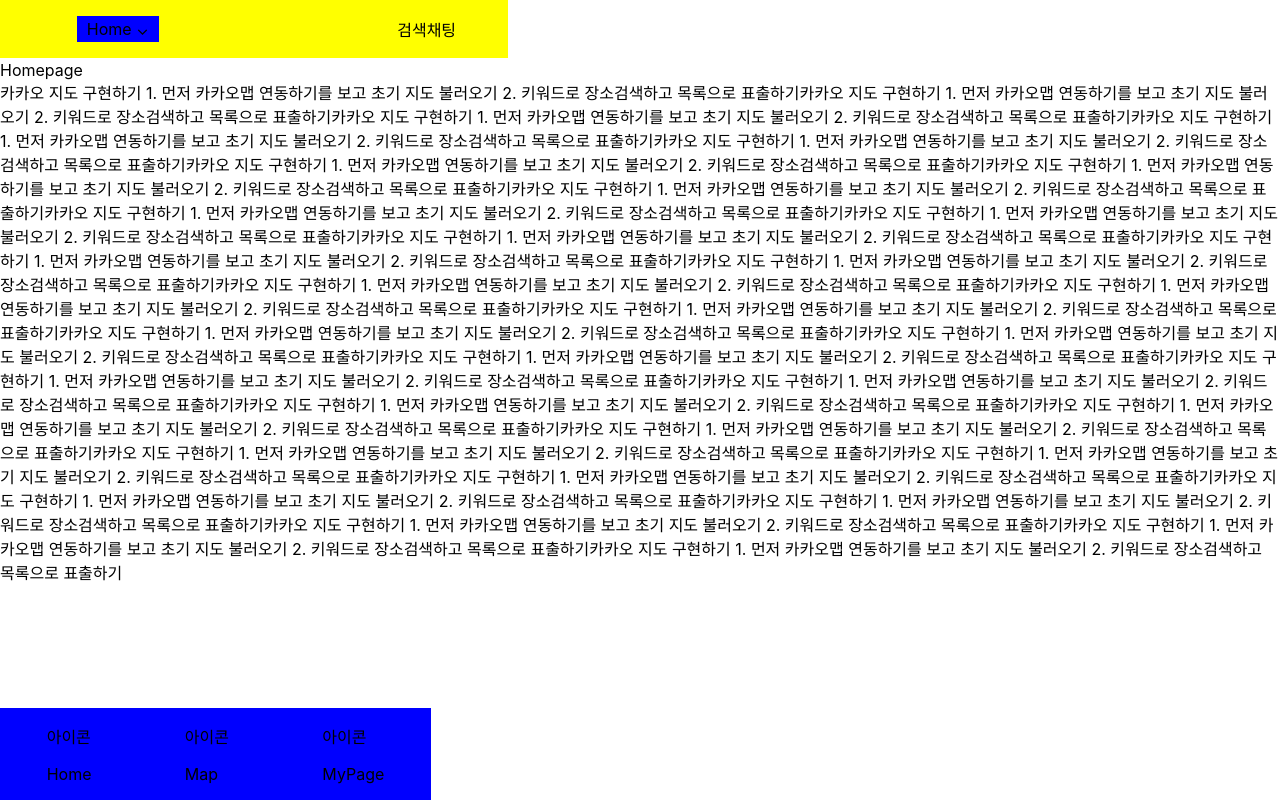
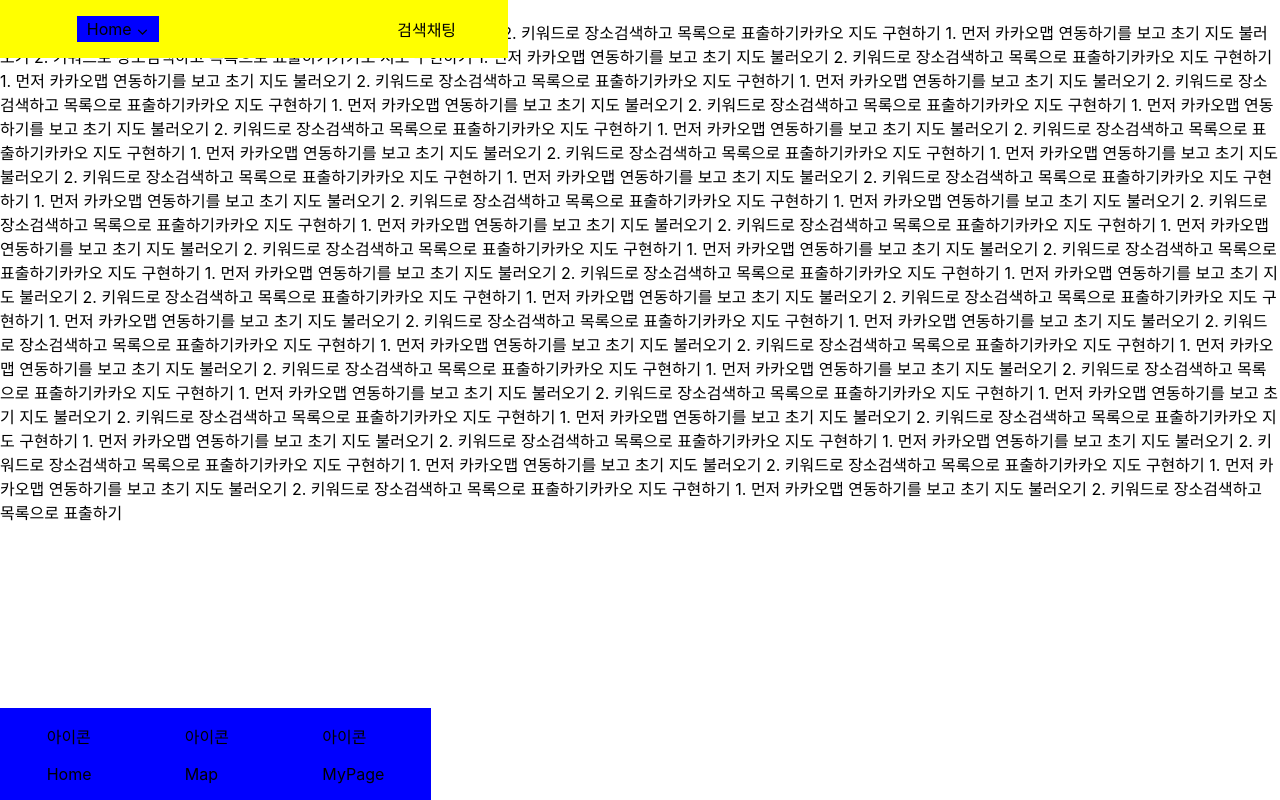
Before and after one commit to clarte2276/HackathonProject3_Hanulton, a React (Create React App) app in the folder front-end/: page / in a window 1280 px wide. Built offline with nearby package versions, Linux system fonts and the light colour scheme.

Commit message:
잠깐 편집

```diff
--- a/front-end/src/App.css
+++ b/front-end/src/App.css
@@ -5,6 +5,5 @@
 }
 
 .content {
-  margin-top: 60px;
   margin-bottom: 100px;
 }
--- a/front-end/src/App.js
+++ b/front-end/src/App.js
@@ -2,7 +2,6 @@ import React, { useEffect } from 'react';
 import { BrowserRouter as Router, Routes, Route } from 'react-router-dom';
 import './App.css';
 import Home from './components/home/Home';
-import NavbarTop from './components/Navbar/NavbarTop';
 import NavbarBottom from './components/Navbar/NavbarBottom';
 import BoardBuy from './components/board/BoardBuy';
 import Signup from './components/mypage/Signup.js';
@@ -14,9 +13,6 @@ function App() {
   return (
     <div className="App">
       <Router>
-        <div>
-          <NavbarTop />
-        </div>
         <div className="content">
           <Routes>
             <Route path="/" element={<Home />} />
--- a/front-end/src/components/Navbar/NavbarBottom.css
+++ b/front-end/src/components/Navbar/NavbarBottom.css
@@ -6,5 +6,3 @@
   background-color: blue;
   width: 431px;
 }
-.navbarBottom_all {
-}
--- a/front-end/src/components/home/Home.js
+++ b/front-end/src/components/home/Home.js
@@ -1,8 +1,12 @@
 import React from 'react';
+import NavbarTop from '../Navbar/NavbarTop';
 
 function Home() {
   return (
     <div className="test">
+      <div>
+        <NavbarTop />
+      </div>
       <div className="layout">Homepage</div>
       <div>
         카카오 지도 구현하기 1. 먼저 카카오맵 연동하기를 보고 초기 지도 불러오기 2. 키워드로 장소검색하고 목록으로
```
